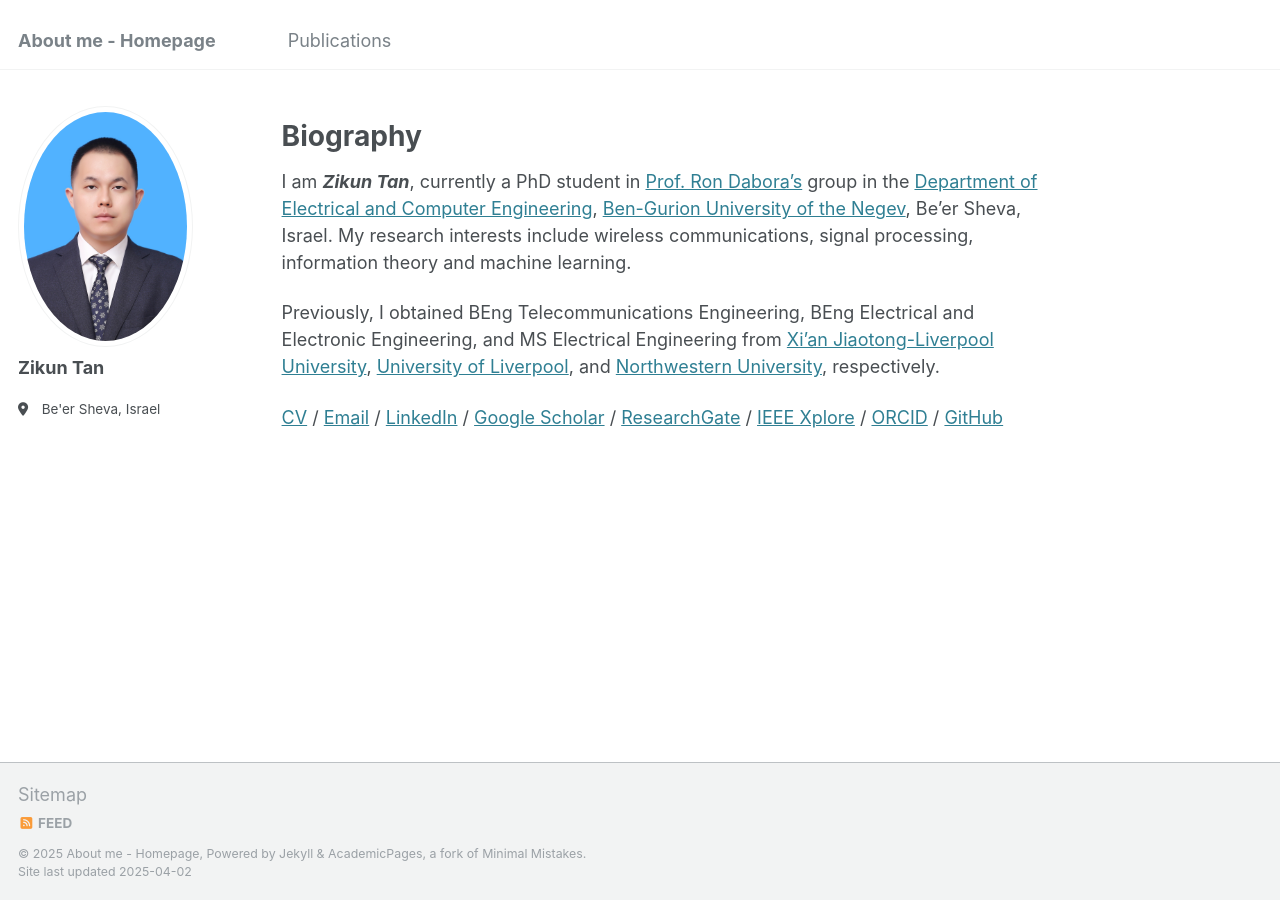
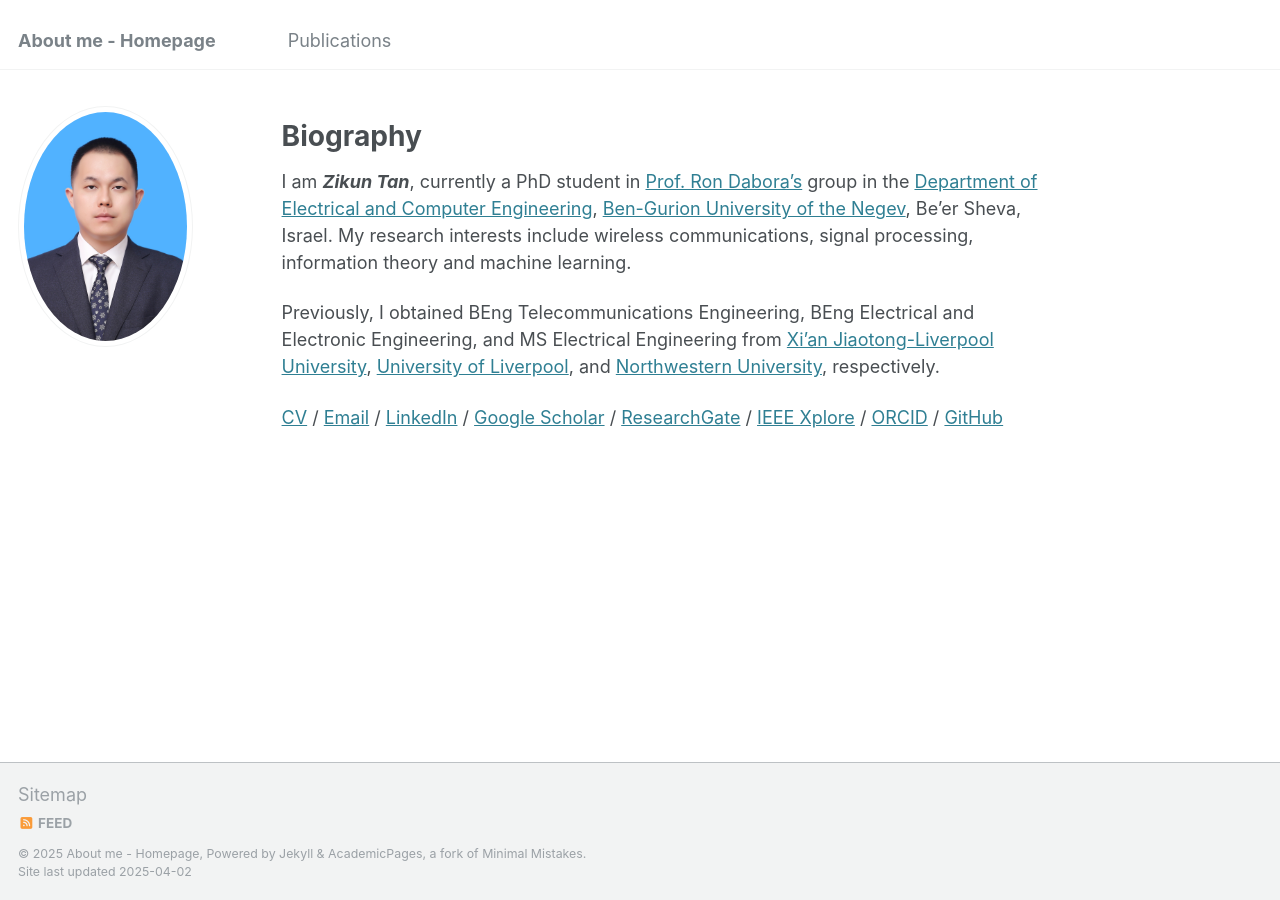
Before and after one commit to ZikunTan/zikuntan.github.io, a Jekyll site: the page built from _pages/about.md, in a window 1280 px wide. Built offline with Jekyll 4.4.1, drawn with Linux system fonts in a browser that asks for light colours.

Commit message:
Update _config.yml

```diff
--- a/_config.yml
+++ b/_config.yml
@@ -14,7 +14,7 @@ title                    : "About me - Homepage"
 # description              : &description "personal description"
 url                      : https://zikuntan.github.io # the base hostname & protocol for your site e.g. "https://[your GitHub username].github.io"
 # baseurl                  : "" # the subpath of your site, e.g. "/blog"
-# repository               : "academicpages/academicpages.github.io"
+repository               : "ZikunTan/zikuntan.github.io"
 
 # Site Author - The following control what appear as part of the author content on the side bar.
 #               If a field is blank the icon and link will not appear, otherwise it will be shown.
@@ -22,10 +22,10 @@ url                      : https://zikuntan.github.io # the base hostname & prot
 author:
   # Biographic information
   avatar           : "id_photo.jpg"
-  name             : "Zikun Tan"
+  # name             : "Zikun Tan"
   # pronouns         : # "he/him"
   bio              : " "
-  location         : "Be'er Sheva, Israel"
+  # location         : "Be'er Sheva, Israel"
   employer         : # "Ben-Gurion University of the Negev"
   uri              : # URL
   # email            : "tanziku@post.bgu.ac.il"
```
